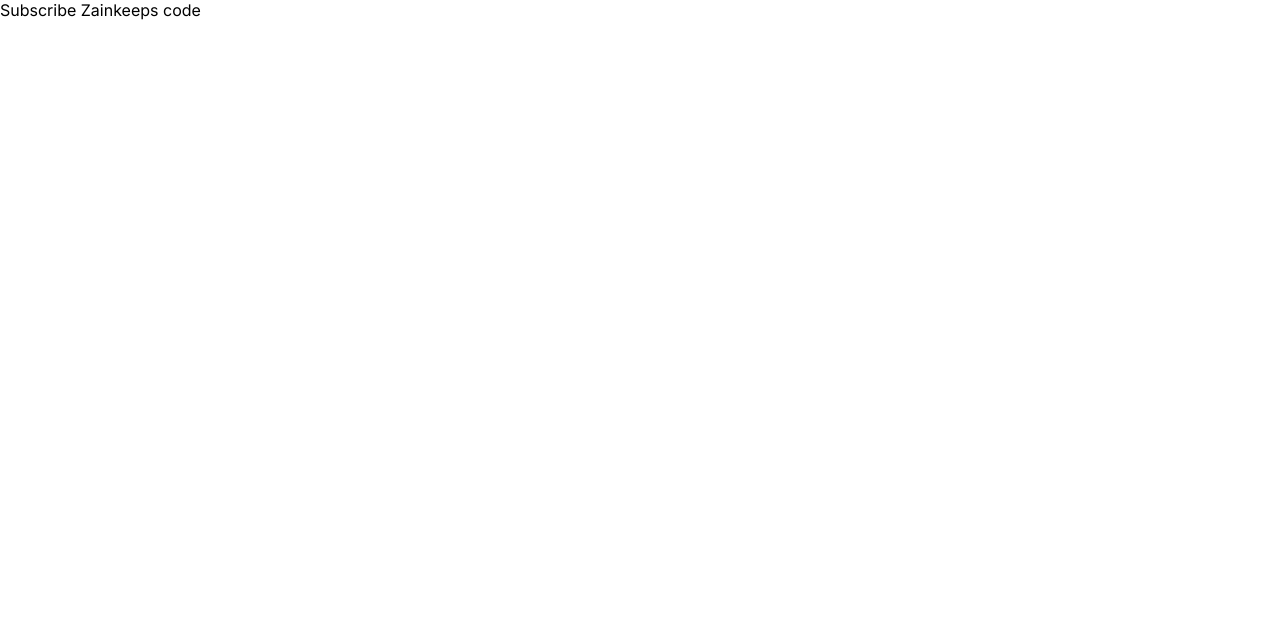
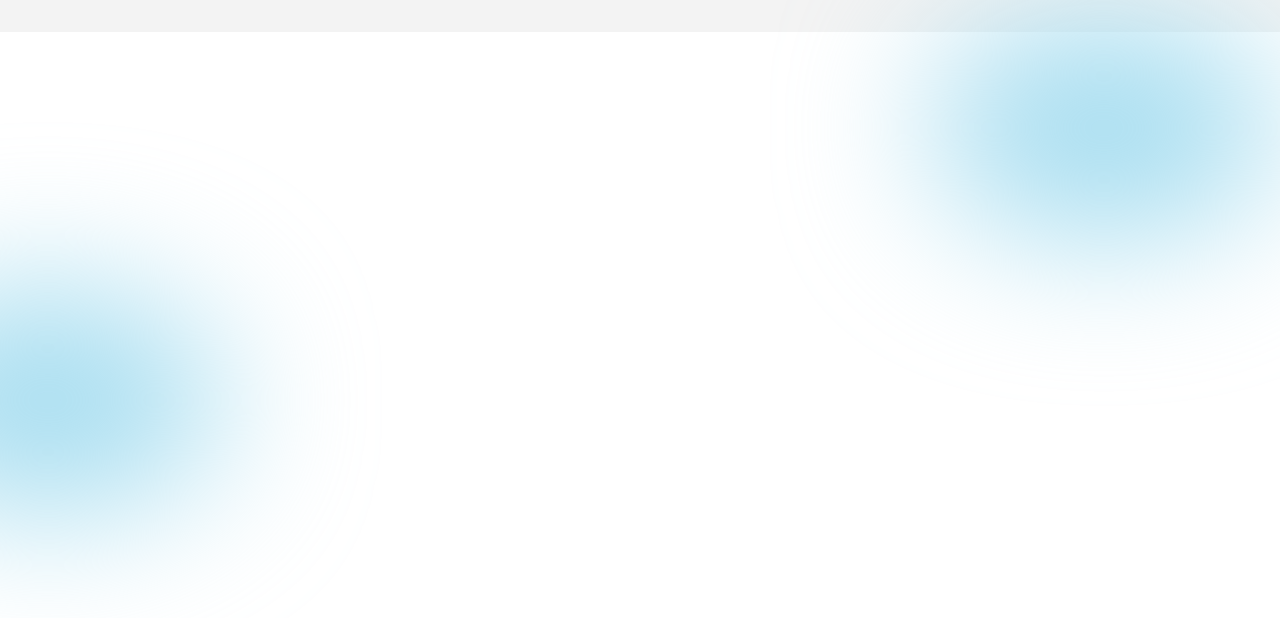
Before and after one commit to tomskrick/marchent-chat, a React (Create React App) app: page / in a window 1280 px wide. Shown: the top 618 px of the page. Built offline with nearby package versions, Linux system fonts and the light colour scheme.

Commit message:
customized color for site of background

```diff
--- a/src/App.css
+++ b/src/App.css
@@ -11,5 +11,20 @@
   --photo: #4CB256;
   --video: #4A4EB7;
   --location: #EF5757;
---shedule: #E1AE4A;
+  --shedule: #E1AE4A;
 }
+
+.App{
+  overflow: hidden;
+  color: var(--black);
+  background: #f3f3f3;
+  padding: 1rem 1rem;
+}
+.blur{
+  position: absolute;
+  width: 22rem;
+  height: 14rem;
+  border-radius: 50%;
+  background: #a6ddf0;
+  filter: blur(72px);
+}
--- a/src/App.js
+++ b/src/App.js
@@ -2,7 +2,8 @@
 function App() {
   return (
     <div className="App">
-        Subscribe Zainkeeps code
+      <div className="blur" style={{ top: '--18%', right: '0' }}>aaaa</div>
+      <div className="blur" style={{top:'36%',left:'-8rem'}}></div>
     </div>
   );
 }
```
